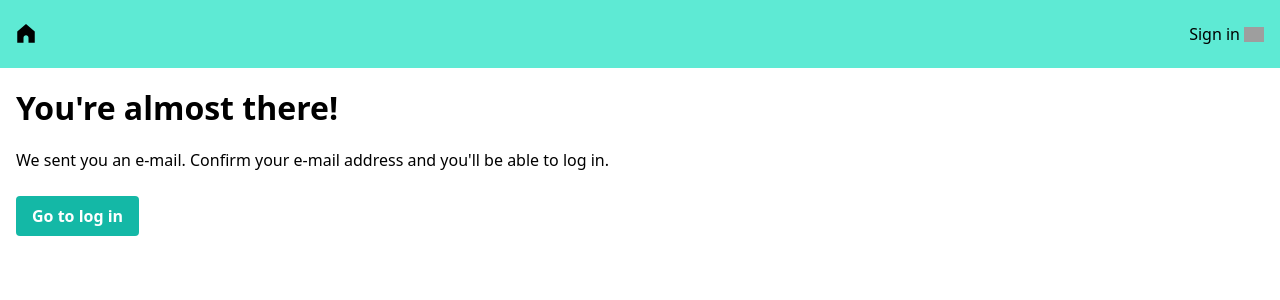
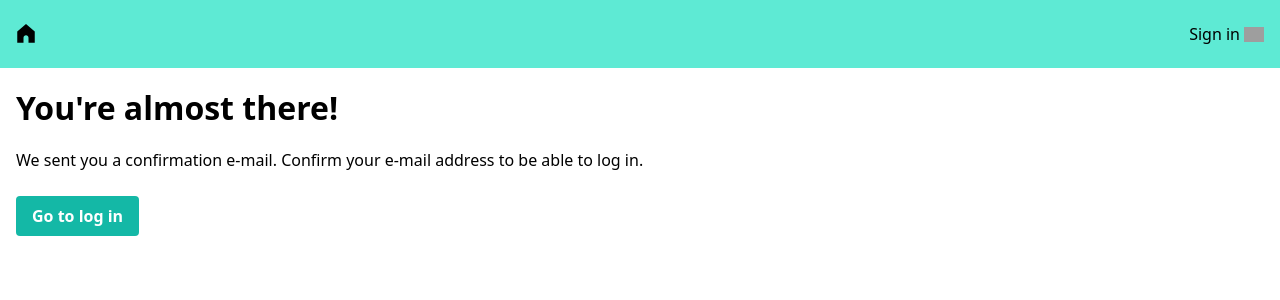
Before and after one commit to tentaclepurple/42_matcha, a SvelteKit app in the folder front/: page /signup/verify in a window 1280 px wide. Shown: the top 300 px of the page. Built offline with nearby package versions, Linux system fonts and the light colour scheme; grey boxes are pictures that could not be loaded.

Commit message:
Improve signup/verity copies

```diff
--- a/front/src/routes/signup/verify/+page.svelte
+++ b/front/src/routes/signup/verify/+page.svelte
@@ -7,7 +7,9 @@
 
 <PageWrapper>
 	<h1 class="mb-4">You're almost there!</h1>
-	<p class="mb-2">We sent you an e-mail. Confirm your e-mail address and you'll be able to log in.</p>
+	<p class="mb-2">
+		We sent you a confirmation e-mail. Confirm your e-mail address to be able to log in.
+	</p>
 
 	<Button
 		type="button"
```
